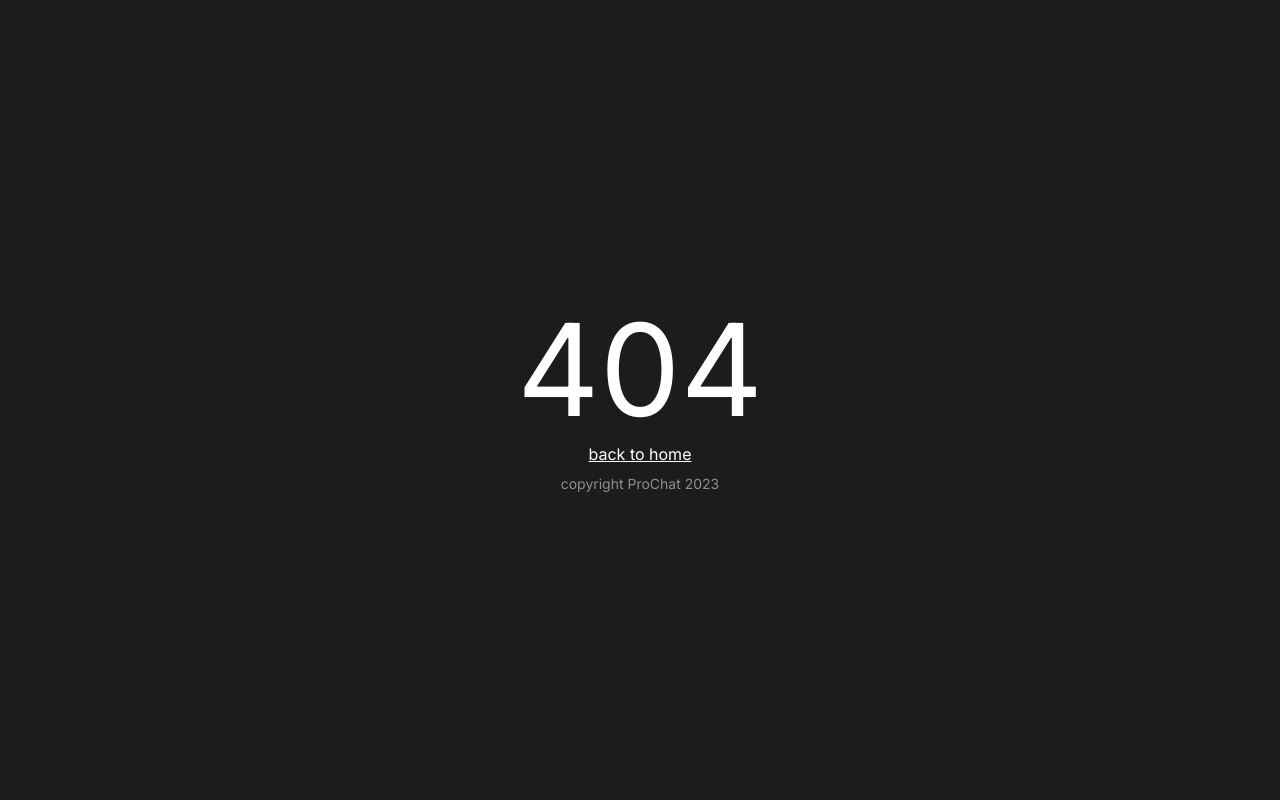
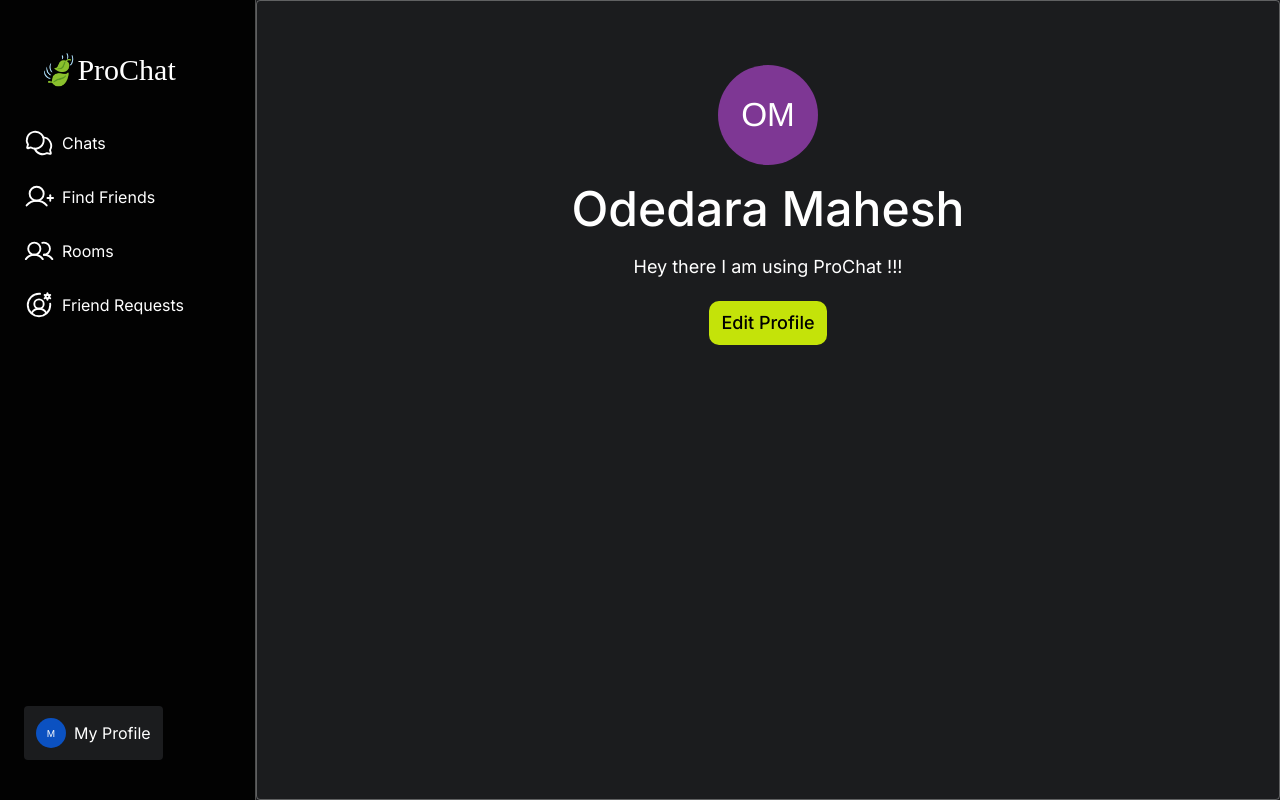
Before and after one commit to mahesh-143/prochat-messenger, a React (Vite) app in the folder client/: page /myprofile in a window 1280 px wide. Before the commit this address had no page. Built offline with nearby package versions, Linux system fonts and the light colour scheme; a web font is replaced by a local one.

Commit message:
added my profile page

```diff
--- a/client/src/App.jsx
+++ b/client/src/App.jsx
@@ -11,6 +11,7 @@ import Rooms from "./pages/Rooms"
 import Chats from "./pages/Chats"
 import UserInfo from "./layouts/UserInfo"
 import NotFound from "./pages/NotFound"
+import MyProfile from "./components/UI/MyProfile"
 
 function App() {
   return (
@@ -26,6 +27,7 @@ function App() {
         <Route path="/findfriends/:id" element={<FindFriends />}/>
         <Route path="/rooms/:id" element={<Rooms />}/>
         <Route path="/user/:id" element={<UserInfo />}/>
+        <Route path="/myprofile" element={<MyProfile />} />
         </Route>
 
         <Route element={<WithHero />}>
--- /dev/null
+++ b/client/src/components/UI/MyProfile.jsx
@@ -0,0 +1,19 @@
+import UserInfo from "../../layouts/UserInfo"
+import Avatar from "react-avatar"
+
+const MyProfile = () => {
+  return (
+    <div className="text-2xl flex flex-col w-full border border-white/30 rounded">
+    <div className="flex flex-col items-center mt-16 gap-5">
+      <Avatar name="Odedara Mahesh" className="rounded-full" />
+      <h1 className="font-medium text-5xl">Odedara Mahesh</h1>
+      <p className="text-lg leading-7">Hey there I am using ProChat !!!</p>
+      <button className="bg-accent px-3 py-2 rounded-[10px] text-lg font-medium flex items-center gap-1 text-black">
+        Edit Profile
+      </button>
+    </div>
+</div>
+  )
+}
+
+export default MyProfile
--- a/client/src/layouts/Navbar.jsx
+++ b/client/src/layouts/Navbar.jsx
@@ -2,6 +2,7 @@ import { Link } from "react-router-dom"
 import { ChatsCircle, Users, UserPlus } from "phosphor-react"
 import Logo from "../components/UI/Logo"
 import Notifications from "./FriendRequests"
+import Avatar from "react-avatar"
 
 const LinkItems = [
   { name: "Chats", link: "chats", icon: <ChatsCircle size={30} /> },
@@ -22,7 +23,7 @@ const NavItem = ({ icon, link, children, ...rest }) => {
 
 const Navbar = () => {
   return (
-    <div className="h-screen min-w-[16rem] sticky top-0 flex flex-col gap-6 px-6 pt-9 bg-dark border-r border-white/30">
+    <div className="h-screen min-w-[16rem] sticky top-0 flex flex-col gap-6 px-6 pt-9 bg-dark border-r border-white/30 ">
       <Logo />
       {LinkItems.map((link) => (
         <NavItem key={link.name} icon={link.icon} link={link.link}>
@@ -30,6 +31,10 @@ const Navbar = () => {
         </NavItem>
       ))}
       <Notifications />
+      <Link to="/myprofile" className="flex items-center gap-2 bg-body rounded p-3 absolute bottom-0 mb-10">
+      {" "}
+      <Avatar size={30} name="Mahesh" className="rounded-full"/> My Profile
+      </Link>
     </div>
   )
 }
--- a/client/src/layouts/Users.jsx
+++ b/client/src/layouts/Users.jsx
@@ -65,7 +65,7 @@ const user = [
   ]
 const Users = () => {
   return (
-    <div className="flex flex-col items-center px-4 bg-dark border border-white/30 w-[25rem] overflow-y-scroll rounded scrollbar-thin scrollbar-thumb-input">{user.map((user, index) => {
+    <div className="flex flex-col items-center px-4 bg-dark border border-white/30 w-[24rem] overflow-y-scroll rounded scrollbar-thin scrollbar-thumb-input">{user.map((user, index) => {
         return <User key={index} user={user} />
       })}</div>
   )
```
Also changed, not shown: client/src/pages/NotFound.jsx (+5 -5 lines).
